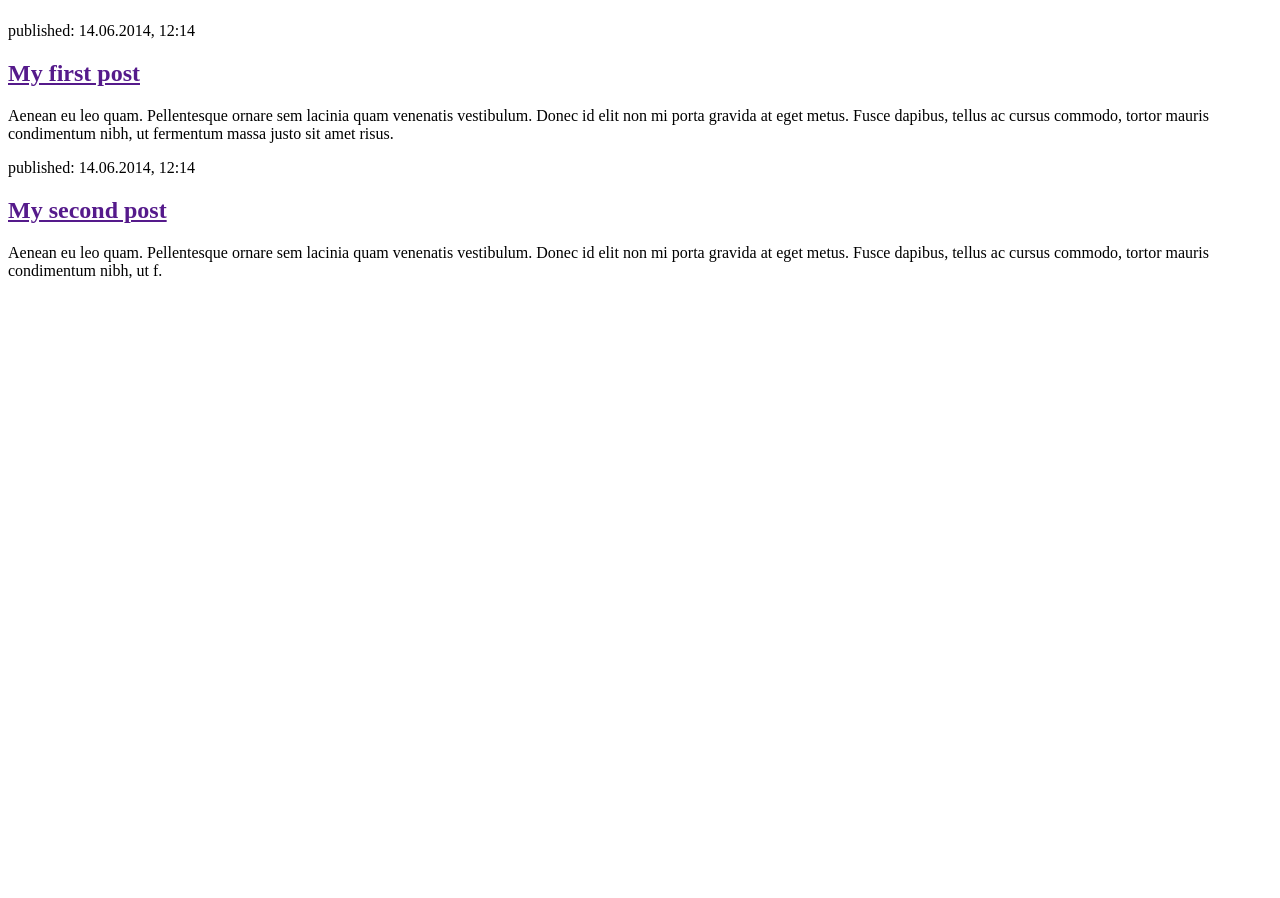
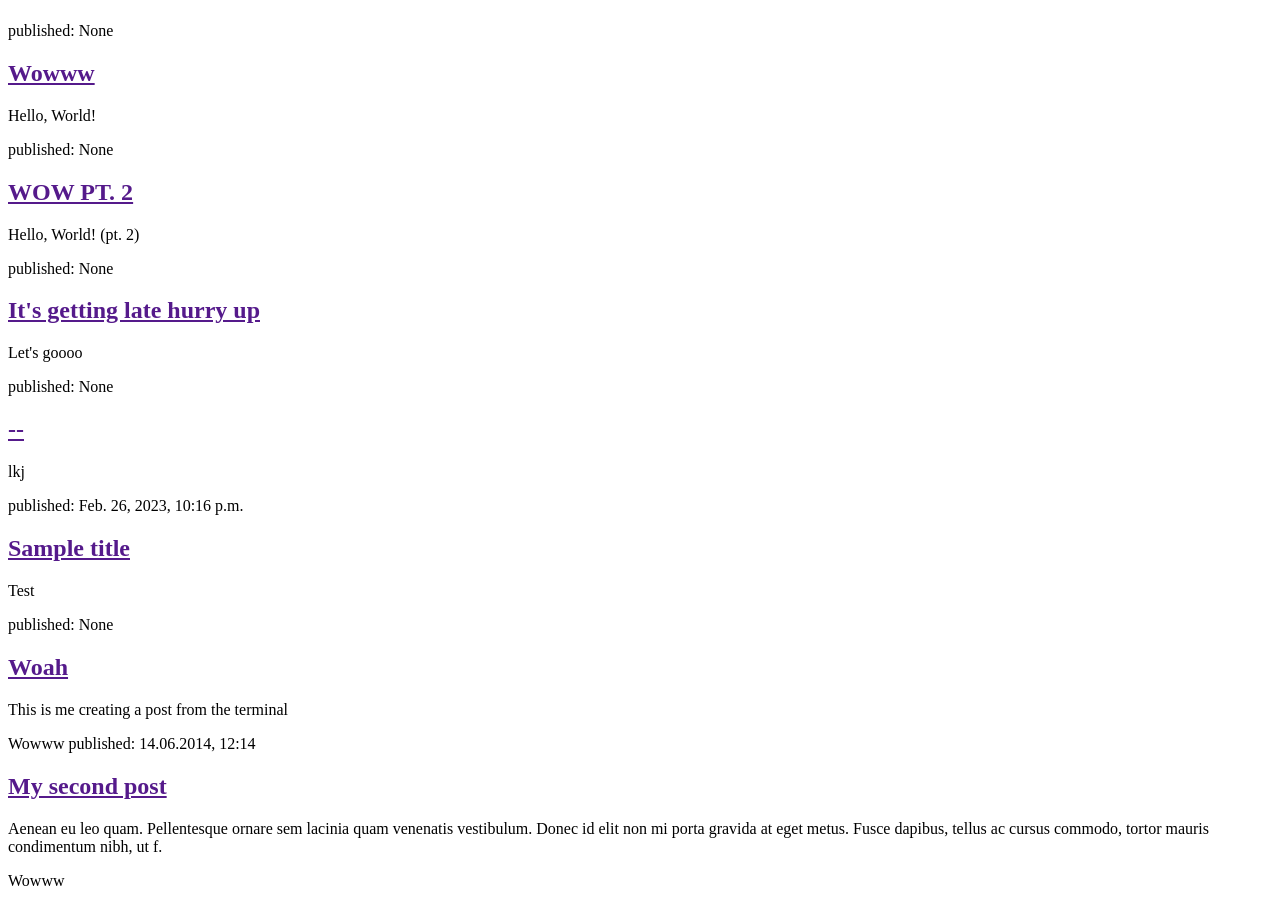
Before and after one commit to Momentum-Team-17/django-girls-tutorial-GerardoRoman, a Django app: template blog/templates/blog/post_list.html in a window 1280 px wide. Shown: the part 58-956 px from the top of the page. Before the commit the page ends 337 px from the top, so only its background shows below. Run offline with Django 4.2, Linux system fonts and the light colour scheme; the template is opened without the code that fills it: values that come from a table or form of the project are taken from there, others are empty; data comes from the database, SQL or seed files in the repository.

Commit message:
finished django templates

```diff
--- a/blog/templates/blog/post_list.html
+++ b/blog/templates/blog/post_list.html
@@ -8,16 +8,18 @@
             <h1><a href="/">Django Girls Blog</a></h1>
         </header>
 
-        <article>
-            <time>published: 14.06.2014, 12:14</time>
-            <h2><a href="">My first post</a></h2>
-            <p>Aenean eu leo quam. Pellentesque ornare sem lacinia quam venenatis vestibulum. Donec id elit non mi porta gravida at eget metus. Fusce dapibus, tellus ac cursus commodo, tortor mauris condimentum nibh, ut fermentum massa justo sit amet risus.</p>
-        </article>
+{% for post in posts %}
+    <article>
+        <time>published: {{ post.published_date }}</time>
+        <h2><a href="">{{ post.title }}</a></h2>
+        <p>{{ post.text|linebreaksbr }}</p>
+    </article>
+{% endfor %}
 
-        <article>
+        {{ post }}
             <time>published: 14.06.2014, 12:14</time>
             <h2><a href="">My second post</a></h2>
             <p>Aenean eu leo quam. Pellentesque ornare sem lacinia quam venenatis vestibulum. Donec id elit non mi porta gravida at eget metus. Fusce dapibus, tellus ac cursus commodo, tortor mauris condimentum nibh, ut f.</p>
-        </article>
+        {{ post }}
     </body>
 </html>
```
